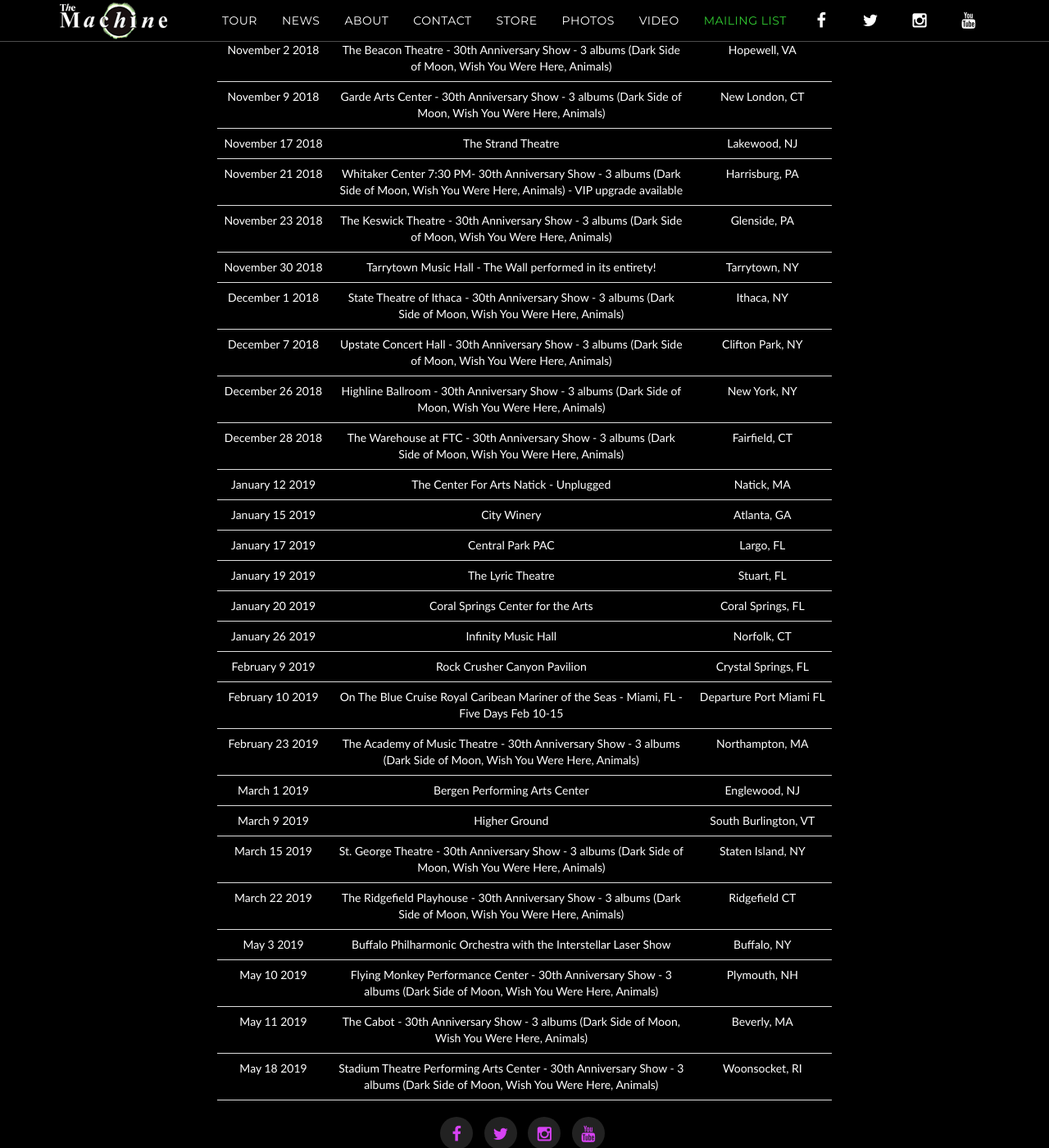
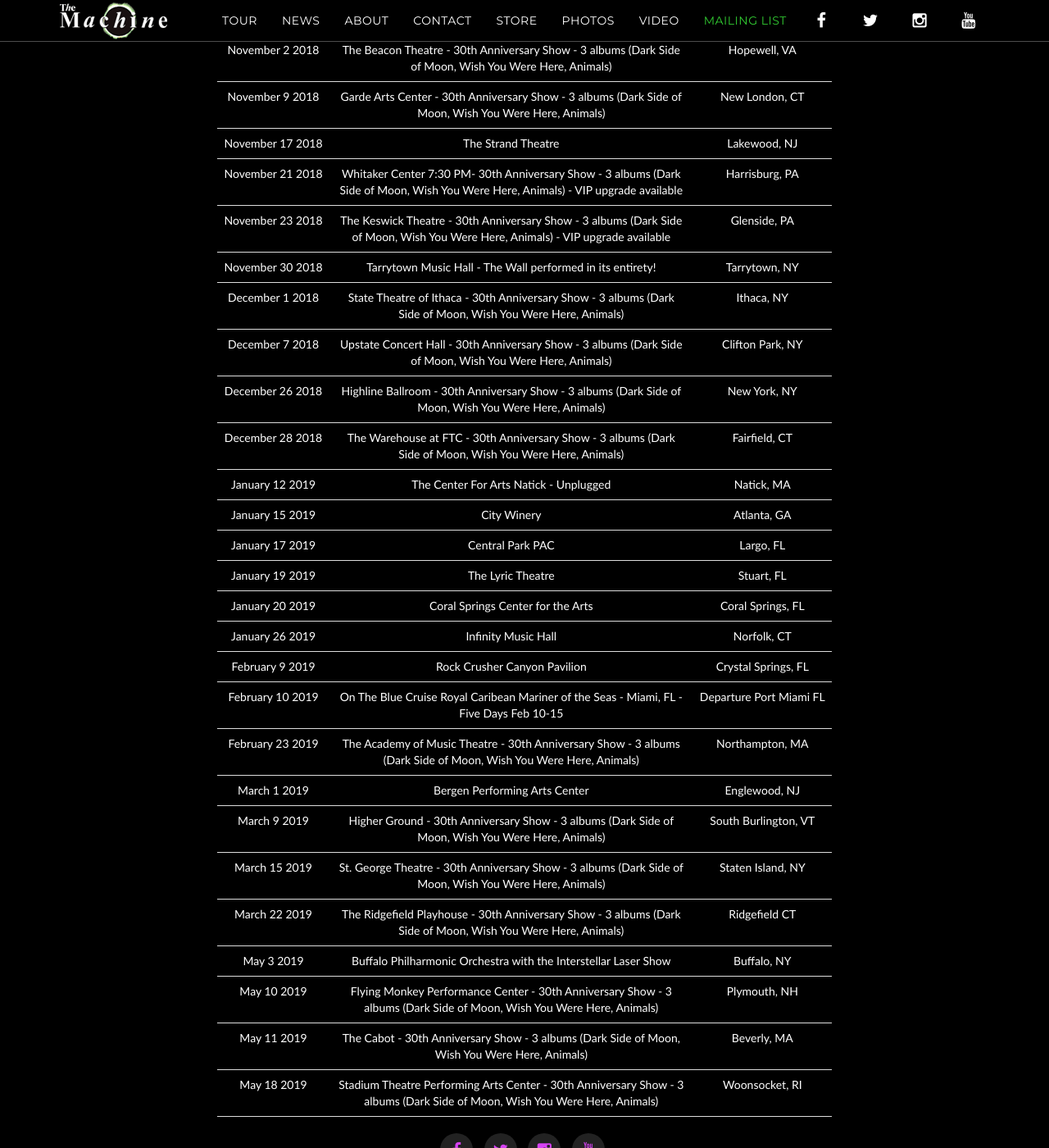
Before and after one commit to machineweb/machineweb.github.io, a Jekyll site: the page built from tourarchive/index.html, in a window 1280 px wide and 1400 px high, scrolled down 30003 px. Shown: the whole window at 82% size. Built offline with Jekyll 4.4.1, drawn with Linux system fonts in a browser that asks for light colours.

Commit message:
Updated tour

```diff
--- a/_data/tour.yml
+++ b/_data/tour.yml
@@ -3587,7 +3587,7 @@
     order: "1539921600000"
 
   - date: "November 23 2018"
-    venue: "The Keswick Theatre - 30th Anniversary Show - 3 albums (Dark Side of Moon, Wish You Were Here, Animals)"
+    venue: "The Keswick Theatre - 30th Anniversary Show - 3 albums (Dark Side of Moon, Wish You Were Here, Animals) - VIP upgrade available"
     venue-url: "https://www.axs.com/events/355154/the-machine-performs-pink-floyd-tickets"
     location: "Glenside, PA"
     tickets-url: "https://www.axs.com/events/355154/the-machine-performs-pink-floyd-tickets"
@@ -3715,7 +3715,7 @@
     order: "1547269200000"
 
   - date: "March 9 2019"
-    venue: "Higher Ground"
+    venue: "Higher Ground - 30th Anniversary Show - 3 albums (Dark Side of Moon, Wish You Were Here, Animals)"
     venue-url: "https://www.ticketfly.com/purchase/event/1790340"
     location: "South Burlington, VT"
     tickets-url: "https://www.ticketfly.com/purchase/event/1790340"
```
